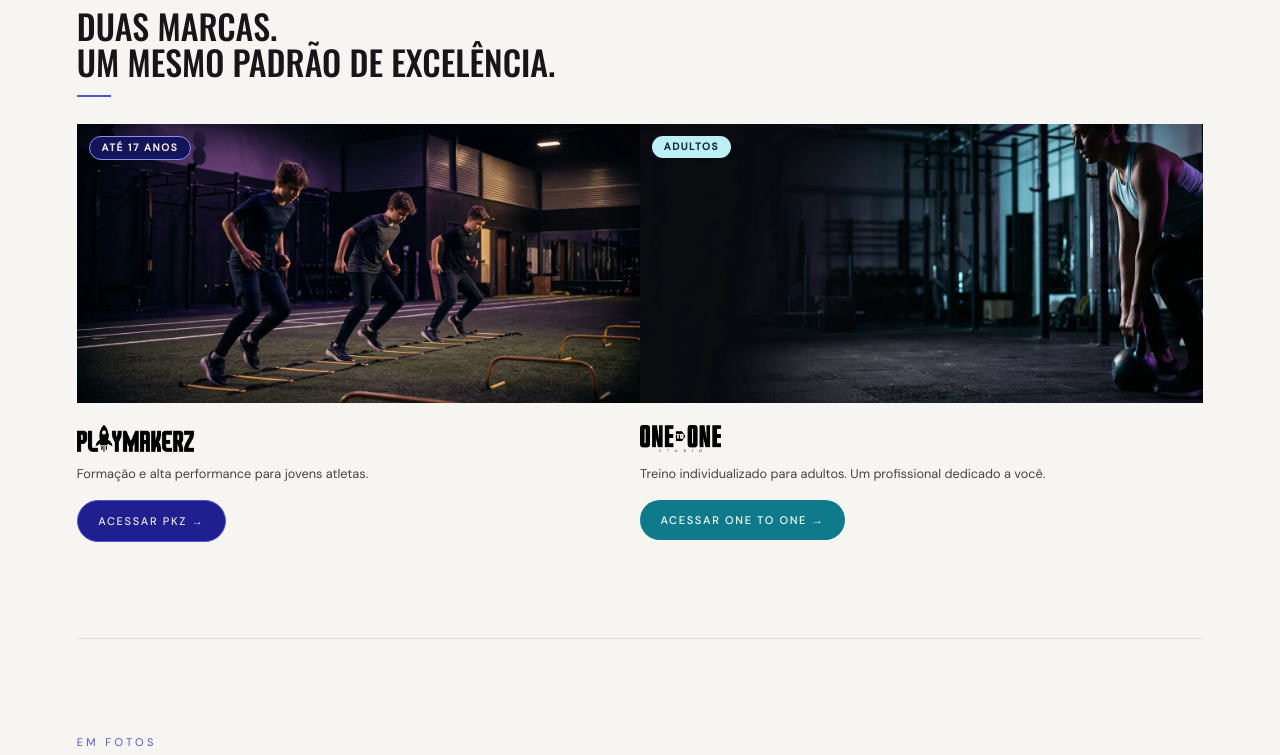
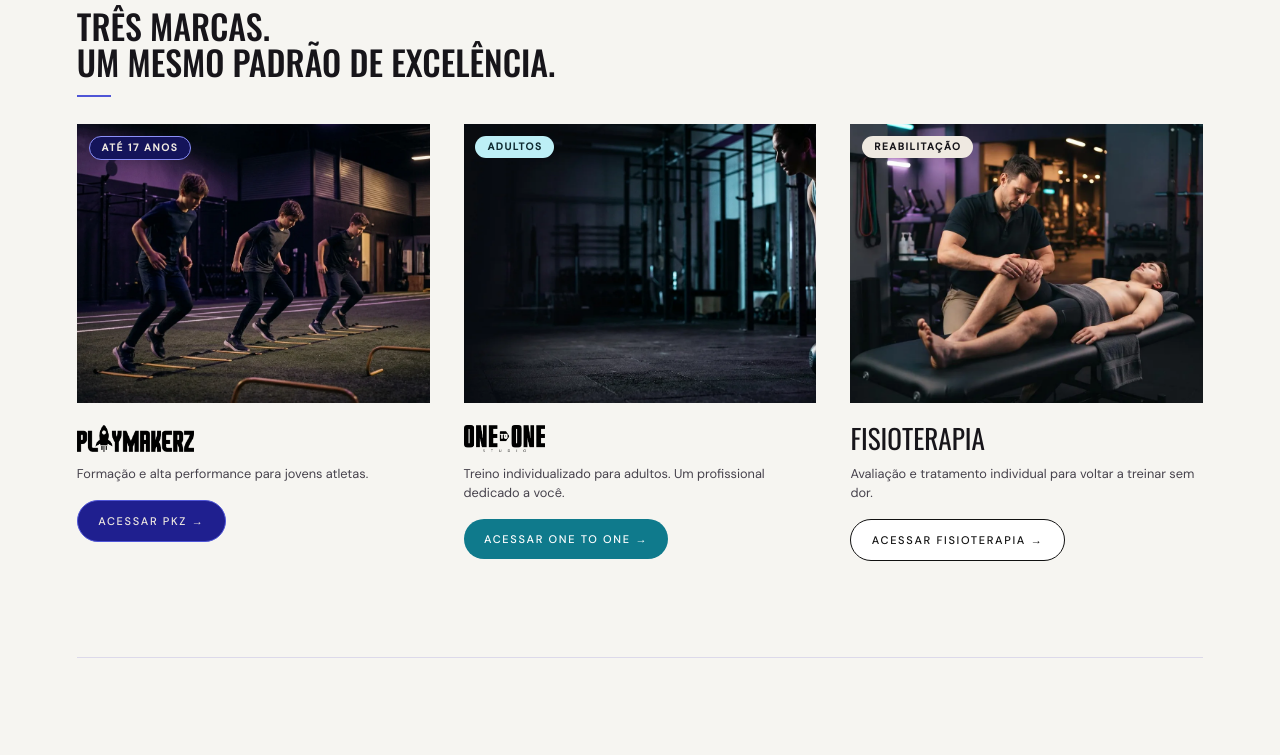
Before and after one commit to IgDrArtikulator/PFE-2026-2-Grupo-4-react, a React (Vite) app: page / in a window 1280 px wide. Shown: the part 920-1675 px from the top of the page. Built offline with nearby package versions, Linux system fonts and the light colour scheme.

Commit message:
add-fisio-hub

```diff
--- a/src/componentes/hub/CardMarca.jsx
+++ b/src/componentes/hub/CardMarca.jsx
@@ -1,11 +1,12 @@
 import LinkAncora from "../LinkAncora";
 
 // Card de uma marca na seção "Escolha sua jornada".
-// Props: selo, classeSelo, foto, alt, logo, logoLargura, logoAltura,
-//        nome, texto, botao, classeBotao, pagina.
+// Props: selo, classeSelo, foto, fotoLargura, fotoAltura, alt, logo,
+//        logoLargura, logoAltura, nome, texto, botao, classeBotao, pagina.
+// Sem logo (Fisioterapia, por enquanto): o nome aparece escrito no lugar.
 function CardMarca({
-  selo, classeSelo, foto, alt, logo, logoLargura, logoAltura,
-  nome, texto, botao, classeBotao, pagina,
+  selo, classeSelo, foto, fotoLargura = 1376, fotoAltura = 768, alt,
+  logo, logoLargura, logoAltura, nome, texto, botao, classeBotao, pagina,
 }) {
   return (
     <article className="hub-marca">
@@ -14,12 +15,13 @@ function CardMarca({
         {/* width/height = tamanho real da foto: reservam o espaço antes de carregar */}
         <img
           src={foto}
-          width="1376"
-          height="768"
+          width={fotoLargura}
+          height={fotoAltura}
           alt={alt}
           loading="lazy"
         />
       </figure>
+      {logo ? (
         <img
           className="hub-marca-logo"
           src={logo}
@@ -28,6 +30,9 @@ function CardMarca({
           alt={nome}
           loading="lazy"
         />
+      ) : (
+        <p className="hub-marca-nome">{nome}</p>
+      )}
       <p>{texto}</p>
       {/* Navegação entre páginas com <Link> (dentro do LinkAncora) */}
       <LinkAncora className={"hub-link hub-btn " + classeBotao} pagina={pagina}>
--- a/src/componentes/hub/HubEscolha.jsx
+++ b/src/componentes/hub/HubEscolha.jsx
@@ -2,17 +2,18 @@ import CardMarca from "./CardMarca";
 
 import fotoPkz from "../../assets/hub/hub-pkz.webp";
 import fotoOto from "../../assets/hub/hub-oto.webp";
+import fotoFisio from "../../assets/hub/hub-fisio.webp";
 import logoPkz from "../../assets/pkz/logo-playmakerz.png";
 import logoOto from "../../assets/oto/logo-one-to-one.png";
 
-// Seção "Escolha sua jornada": as duas marcas
+// Seção "Escolha sua jornada": as três marcas
 function HubEscolha() {
   return (
     <section className="hub-secao hub-container" id="escolha">
       <header>
         <p className="hub-eyebrow">Escolha sua jornada</p>
         <h2 className="hub-subtitulo">
-          Duas marcas.<br />Um mesmo padrão de excelência.
+          Três marcas.<br />Um mesmo padrão de excelência.
         </h2>
         <hr className="hub-traco" />
       </header>
@@ -46,6 +47,20 @@ function HubEscolha() {
           classeBotao="hub-btn-one"
           pagina="/one-to-one"
         />
+        {/* Fisioterapia ainda não tem logo: o card mostra o nome escrito */}
+        <CardMarca
+          selo="Reabilitação"
+          classeSelo="selo-fisio"
+          foto={fotoFisio}
+          fotoLargura={1031}
+          fotoAltura={768}
+          alt="Fisioterapeuta tratando o joelho de um atleta na maca"
+          nome="Fisioterapia"
+          texto="Avaliação e tratamento individual para voltar a treinar sem dor."
+          botao="Acessar Fisioterapia"
+          classeBotao="hub-btn-fisio"
+          pagina="/fisioterapia"
+        />
       </div>
     </section>
   );
--- a/src/css/style.css
+++ b/src/css/style.css
@@ -2139,9 +2139,12 @@ troca a foto e tira a classe (foto nova aparece) */
     border: 0;
 }
 
+/* 3 marcas lado a lado (PKZ, One to One e Fisioterapia), com espaço entre elas */
 .hub-marcas {
     display: grid;
-    grid-template-columns: 1fr 1fr;
+    grid-template-columns: repeat(3, 1fr);
+    column-gap: 2.5rem;
+    row-gap: 3.5rem;   /* quando quebram em mais de uma linha (tablet e celular) */
 }
 
 /* Caixa da foto com borda tracejada (lugar da imagem) */
@@ -2181,12 +2184,28 @@ troca a foto e tira a classe (foto nova aparece) */
     color: var(--hub-sobre-ciano);
 }
 
+.selo-fisio {
+    background-color: var(--hub-claro);
+    color: #17151a;
+}
+
 .hub-marca-logo {
     height: 2rem;
     width: auto;
     margin: 1.625rem 0 0.875rem;
 }
 
+/* Nome escrito no lugar do logo (marca sem logo): mesma altura do logo.
+   ".hub-marca" na frente vale mais que a regra ".hub-marca p" */
+.hub-marca .hub-marca-nome {
+    margin: 1.625rem 0 0.875rem;
+    font-family: var(--hub-titulo);
+    font-size: 2rem;
+    line-height: 1;
+    text-transform: uppercase;
+    color: var(--hub-creme);
+}
+
 .hub-marca p {
     font-size: 0.9375rem;
     color: var(--hub-texto);
@@ -2202,6 +2221,20 @@ troca a foto e tira a classe (foto nova aparece) */
 .hub-btn-one {
     background-color: var(--hub-ciano);
     color: var(--hub-sobre-ciano);
+}
+
+/* Tablet: 3 cards não cabem lado a lado; ficam 2 por linha */
+@media (max-width: 1100px) {
+    .hub-marcas {
+        grid-template-columns: 1fr 1fr;
+    }
+}
+
+/* Fisioterapia: botão branco com o texto preto */
+.hub-btn-fisio {
+    background-color: #ffffff;
+    border: 1px solid #ffffff;
+    color: #111111;
 }
 
 /* ----- 7.5 Fotos (Veja a gente em ação) ----- */
@@ -2497,6 +2530,10 @@ troca a foto e tira a classe (foto nova aparece) */
 
 /* O hero e as fotos do Hub têm texto e selos em cima da foto: eles continuam
    com as cores do tema escuro nos dois temas, senão o texto escuro some na foto */
+:root[data-theme="light"] .hub-btn-fisio {
+  border-color: #111111;
+}
+
 :root[data-theme="light"] .hub-hero,
 :root[data-theme="light"] .hub-foto {
   --hub-creme: #efe9e1;
```
Also changed, not shown: src/assets/hub/hub-fisio.webp (added). Lines whose indentation alone changed are shown as unchanged.
